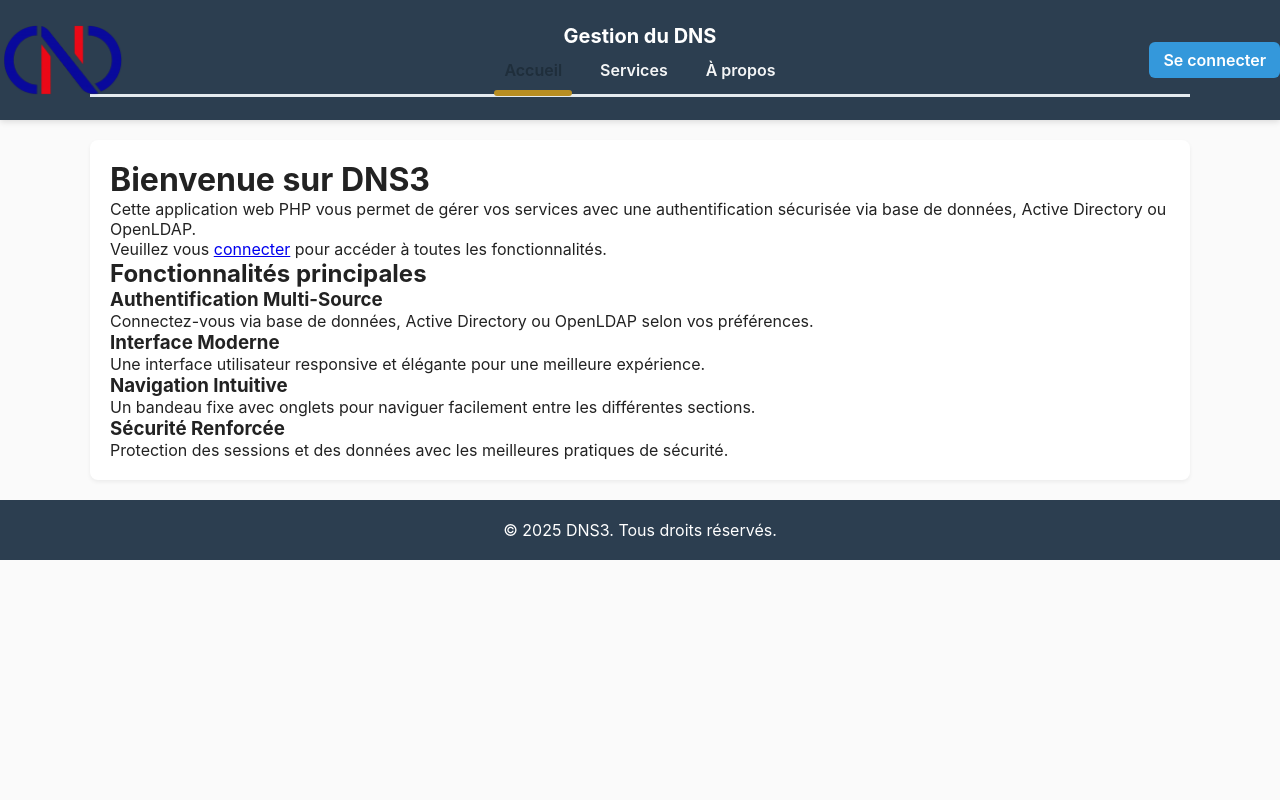
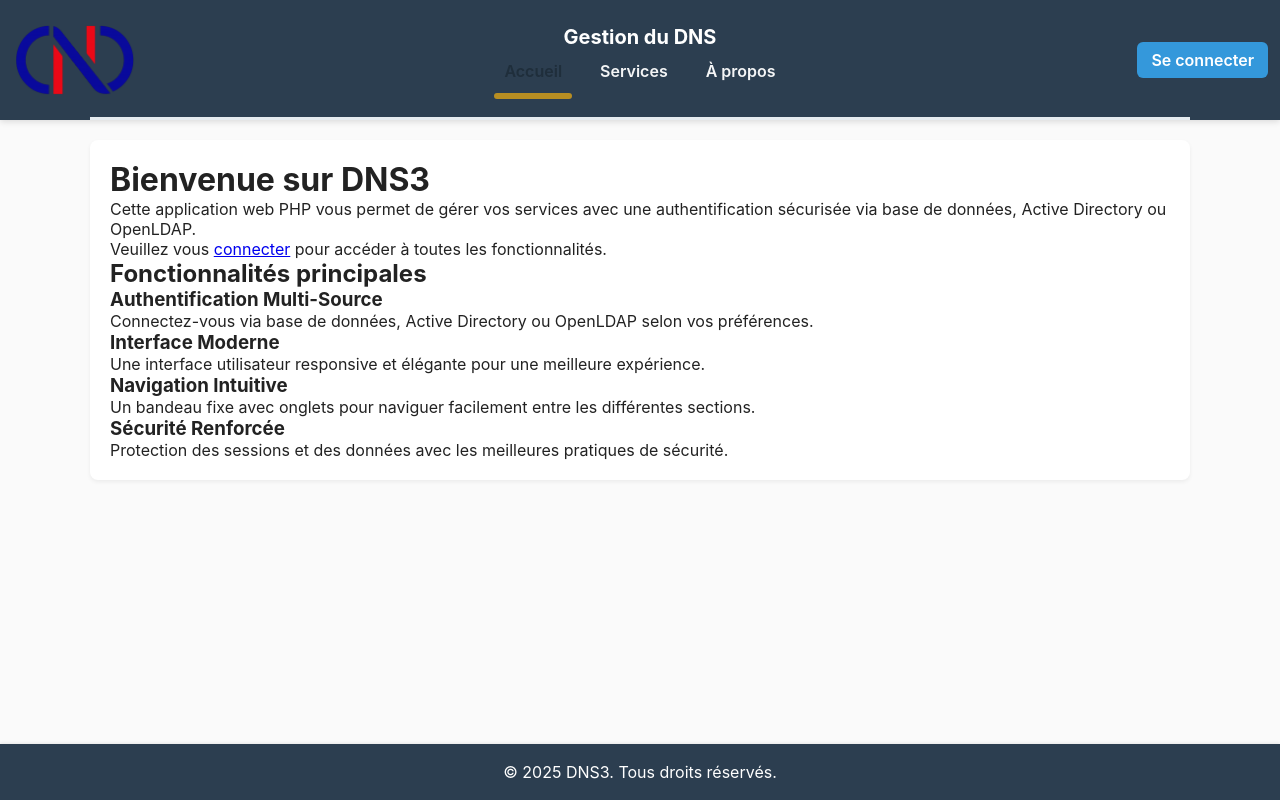
Before and after one commit to guittou/dns3, a PHP site: page /index.php in a window 1280 px wide. Run offline with PHP 8.4, Linux system fonts and the light colour scheme.

Commit message:
Update style.css

```diff
--- a/assets/css/style.css
+++ b/assets/css/style.css
@@ -1,15 +1,16 @@
 :root{
   /* layout */
-  --content-max-width: 1100px;   /* largeur du contenu centré (ajuste si nécessaire) */
-  --edge-offset: 0px;           /* 0 = collé au bord; change à 12px pour petit padding */
-  --logo-height: 70px;          /* demandé */
-  --header-total-height: 120px; /* ajuster si tu veux plus d'espace */
+  --content-max-width: 1100px;   /* largeur du contenu centré (change si tu veux 1400px ou 100%) */
+  --edge-offset: 12px;           /* léger padding pour logo & bouton aux bords (12px recommandé) */
+  --logo-height: 70px;           /* hauteur du logo demandée */
+  --header-height: 120px;        /* hauteur totale du header (doit correspondre visuellement) */
+  --footer-height: 56px;         /* hauteur du footer */
 
   /* couleurs */
   --brand-color: #2c3e50;
   --text-on-brand: #ffffff;
 
-  /* onglets */
+  /* onglets (inspiré planning_palette) */
   --tab-line: #e5ebef;
   --tab-underline: #B88E22;
   --tab-accent: #333;
@@ -19,92 +20,93 @@
 /* Reset minimal */
 * { box-sizing: border-box; margin: 0; padding: 0; }
 
-/* Evite que le contenu soit caché sous le header fixe */
+/* Assure que le HTML/Body remplissent la fenêtre */
+html, body { height: 100%; }
 body {
+  margin: 0;
+  height: 100vh;
+  overflow: hidden; /* empêche le scroll global ; le scroll se produit dans .page-body */
   font-family: -apple-system, BlinkMacSystemFont, 'Segoe UI', Roboto, 'Helvetica Neue', Arial, sans-serif;
   background: #fafafa;
   color: #222;
-  padding-top: var(--header-total-height);
+  -webkit-font-smoothing: antialiased;
+  -moz-osx-font-smoothing: grayscale;
 }
 
-/* Header fixed full width, no horizontal padding so edges line up exactly with viewport */
+/* Header fixe en haut, sans padding horizontal pour que left:0/right:0 soit aux bords vrais */
 .entete_fixee {
   position: fixed;
   top: 0;
   left: 0;
   right: 0;
+  height: var(--header-height);
   background: var(--brand-color);
   color: var(--text-on-brand);
+  z-index: 1000;
   box-shadow: 0 2px 6px rgba(0,0,0,0.12);
-  z-index: 1000;
-  padding: 0; /* important: no side padding here */
+  padding: 0;
 }
 
-/* Full container: relative so absolute children are inside header (which spans viewport) */
+/* Conteneur complet header */
 .bandeau_full {
   position: relative;
   width: 100%;
-  min-height: var(--header-total-height);
+  height: 100%;
 }
 
-/* LOGO: position absolute with left:0 -> extreme left of viewport (header spans viewport) */
+/* Logo : absolute left:0 (edge), with a small offset controlled by --edge-offset */
 .bandeau_logo {
   position: absolute;
   left: 0;
   top: 50%;
   transform: translateY(-50%);
-  padding-left: var(--edge-offset); /* 0 by default; set to 12px if you want gap from edge */
+  padding-left: var(--edge-offset); /* léger retrait demandé */
   z-index: 1010;
 }
-.bandeau_logo_img {
-  height: var(--logo-height);
-  display: block;
-  object-fit: contain;
-}
+.bandeau_logo_img { height: var(--logo-height); display: block; object-fit: contain; }
 
-/* RIGHT: auth area absolute right:0 -> extreme right of viewport */
+/* Zone droite : absolute right:0 (edge), with offset */
 .bandeau_droite {
   position: absolute;
   right: 0;
   top: 50%;
   transform: translateY(-50%);
-  padding-right: var(--edge-offset); /* 0 by default */
+  padding-right: var(--edge-offset);
   display: flex;
   align-items: center;
   gap: 12px;
   z-index: 1010;
 }
 
-/* CENTRE (contenu aligné et centré) - width constrained to content max width */
+/* Contenu centré : définit la largeur du site et contient titre + onglets */
 .bandeau_content {
   max-width: var(--content-max-width);
   margin: 0 auto;
-  padding: 10px 0; /* vertical padding only */
+  height: 100%;
   display: flex;
   align-items: center;
   justify-content: center;
-  min-height: var(--header-total-height);
+  padding: 0 0; /* aucun padding horizontal pour ne pas décaler la ligne */
 }
 
-/* centre stacking: title above tabs */
+/* Le centre empile le titre puis les onglets */
 .bandeau_center {
   display: flex;
   flex-direction: column;
   align-items: center;
-  width: 100%;
+  text-align: center;
 }
 
-/* Title */
+/* Titre */
 .bandeau_title {
   color: var(--text-on-brand);
   font-size: 1.25rem;
   font-weight: 700;
   margin: 0;
   padding-bottom: 6px;
-  text-align: center;
 }
 
-/* Onglets: border-bottom on .bandeau_onglets_row with same max-width as content -> aligns with page limits */
+/* Onglets : la bordure de séparation est gérée par .bandeau_separator (en bas du header) */
 .bandeau_ongletswrap { width: 100%; display:flex; justify-content:center; }
 .bandeau_onglets_row {
   width: 100%;
@@ -113,10 +115,11 @@ body {
   display: flex;
   justify-content: center;
   align-items: flex-end;
-  border-bottom: 3px solid var(--tab-line);
   padding-bottom: 8px;
+  border-bottom: none; /* neutralisé: la vraie ligne est .bandeau_separator */
 }
 
+/* Liste d'onglets */
 .bandeau_onglets { display: flex; gap: 18px; list-style: none; margin: 0; padding: 0; }
 .bandeau_onglet {
   display: inline-block;
@@ -129,37 +132,80 @@ body {
 }
 .bandeau_onglet:hover { color: var(--tab-accent); background: rgba(255,255,255,0.02); }
 .bandeau_onglet.active { color: var(--tab-text); }
+/* underline for active tab; positioned visually below the main separator */
 .bandeau_onglet.active::after {
   content: '';
   position: absolute;
-  left: 0; right: 0;
-  bottom: -10px; /* slightly under the border */
+  left: 0;
+  right: 0;
+  bottom: -12px;
   height: 6px;
   background: var(--tab-underline);
   border-radius: 3px;
 }
 
-/* Buttons */
-.btn { padding: 8px 14px; border-radius: 6px; color: #fff; text-decoration: none; font-weight: 600; }
+/* Vraie ligne de séparation alignée avec le contenu : bottom du header */
+.bandeau_separator {
+  position: absolute;
+  left: 50%;
+  transform: translateX(-50%);
+  bottom: 0;
+  width: var(--content-max-width);
+  max-width: calc(100% - (var(--edge-offset) * 2));
+  height: 3px;
+  background: var(--tab-line);
+  z-index: 1005;
+}
+
+/* Zone scrollable (entre header et footer) */
+.page-body {
+  position: absolute;
+  top: var(--header-height);
+  left: 0;
+  right: 0;
+  bottom: var(--footer-height);
+  overflow: auto; /* scroll vertical & horizontal uniquement ici si nécessaire */
+  -webkit-overflow-scrolling: touch;
+  background: transparent;
+}
+
+/* Contenu principal centré à l'intérieur de la zone scrollable */
+.main-content {
+  max-width: var(--content-max-width);
+  margin: 20px auto;
+  padding: 20px;
+  background: #fff;
+  border-radius: 8px;
+  box-shadow: 0 2px 4px rgba(0,0,0,0.06);
+}
+
+/* Footer fixé en bas */
+.footer {
+  position: fixed;
+  left: 0;
+  right: 0;
+  bottom: 0;
+  height: var(--footer-height);
+  background: var(--brand-color);
+  color: var(--text-on-brand);
+  display: flex;
+  align-items: center;
+  justify-content: center;
+  z-index: 1000;
+  box-shadow: 0 -1px 3px rgba(0,0,0,0.08);
+}
+
+/* Boutons */
+.btn { padding: 8px 14px; border-radius: 6px; color: #fff; text-decoration: none; font-weight: 600; display:inline-block; }
 .btn-login { background: #3498db; }
 .btn-logout { background: #e74c3c; }
 
-/* Main area aligned with content width for visual alignment */
-.main-content { max-width: var(--content-max-width); margin: 20px auto; padding: 20px; background: #fff; border-radius: 8px; box-shadow: 0 2px 4px rgba(0,0,0,0.06); }
-
-/* Footer */
-.footer { background: var(--brand-color); color: var(--text-on-brand); padding: 20px 0; text-align: center; margin-top: 20px; }
-
-/* Responsive: stack and center logo/button on narrow screens */
+/* Responsive: stacking on small screens */
 @media (max-width: 880px) {
-  :root { --header-total-height: 180px; --logo-height: 56px; }
-  body { padding-top: var(--header-total-height); }
-  .bandeau_logo, .bandeau_droite { position: static; transform: none; padding: 0; margin: 0; }
-  .bandeau_full { min-height: var(--header-total-height); }
-  .bandeau_content { padding: 12px; }
-  .bandeau_center { order: 2; }
-  .bandeau_logo { order: 1; display:flex; justify-content:center; margin-bottom:8px; }
-  .bandeau_droite { order: 3; display:flex; justify-content:center; margin-top:8px; }
-  .bandeau_onglets_row { border-bottom-width: 2px; padding-bottom: 6px; }
+  :root { --header-height: 180px; --logo-height: 56px; }
+  .page-body { top: var(--header-height); }
+  .bandeau_logo, .bandeau_droite { position: static; transform: none; padding: 0; display: flex; justify-content: center; margin: 8px 0; }
+  .bandeau_separator { width: calc(100% - 24px); left: 50%; transform: translateX(-50%); bottom: calc(var(--footer-height) + 100%); /* will be repositioned visually */ }
   .bandeau_onglet { padding: 8px 10px; }
+  .main-content { margin: 12px; }
 }
```
